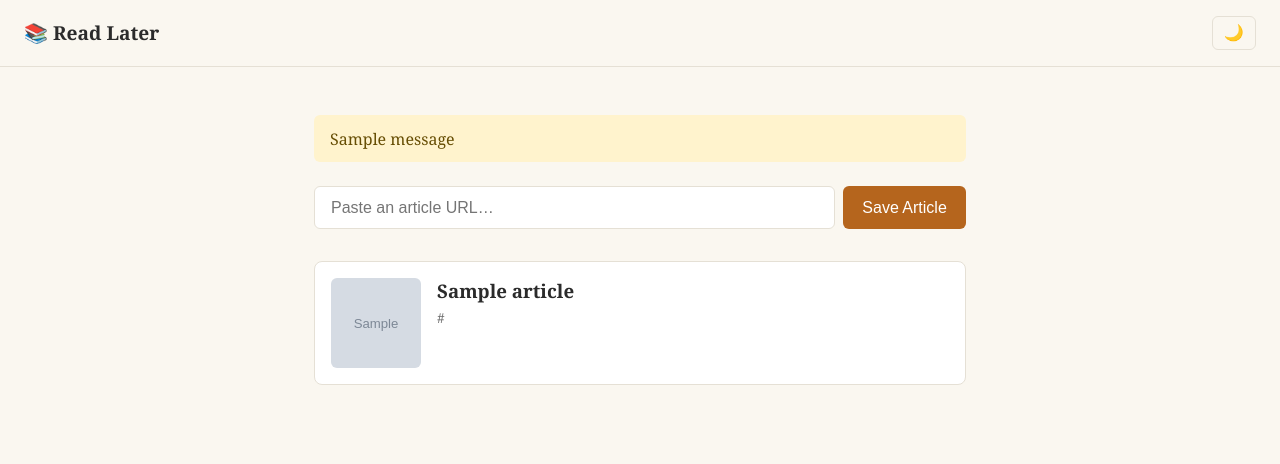
After one commit to vrittansh/ScrapBook, a Flask app: template templates/first.html in a window 1280 px wide. The commit adds this page. Shown: the top 464 px of the page. Run offline with Flask 3, Linux system fonts and the light colour scheme; the template is opened without the code that fills it: most values are stand-ins (such as "Sample title", 1, 10 or a date in 2020); grey boxes marked "Sample" are stand-in pictures; one stand-in notice (Sample message) is shown.

Commit message:
upgrades

```diff
--- /dev/null
+++ b/templates/base.html
@@ -0,0 +1,28 @@
+<!DOCTYPE html>
+<html lang="en">
+<head>
+<meta charset="UTF-8">
+<meta name="viewport" content="width=device-width, initial-scale=1.0">
+<title>{% block title %}Read Later{% endblock %}</title>
+<link rel="stylesheet" href="{{ url_for('static', filename='style.css') }}">
+</head>
+<body>
+<header class="topbar">
+    <a class="brand" href="{{ url_for('dashboard') }}">📚 Read Later</a>
+    <button id="theme-toggle" aria-label="Toggle dark mode">🌙</button>
+</header>
+<main>
+    {% with messages = get_flashed_messages() %}
+    {% if messages %}
+        <ul class="flashes">
+        {% for message in messages %}
+            <li>{{ message }}</li>
+        {% endfor %}
+        </ul>
+    {% endif %}
+    {% endwith %}
+    {% block content %}{% endblock %}
+</main>
+<script src="{{ url_for('static', filename='script.js') }}"></script>
+</body>
+</html>
--- a/templates/first.html
+++ b/templates/first.html
@@ -1,11 +1,3 @@
-<!DOCTYPE html>
-<html lang="en">
-<head>
-    <meta charset="UTF-8">
-    <meta name="viewport" content="width=device-width, initial-scale=1.0">
-    <title></title>
-</head>
-<body>
 
 {% extends "base.html" %}
 {% block title %}Dashboard – Read Later{% endblock %}
@@ -41,5 +33,3 @@
     {% endif %}
     </section>
 {% endblock %}
-</body>
-</html>
```
